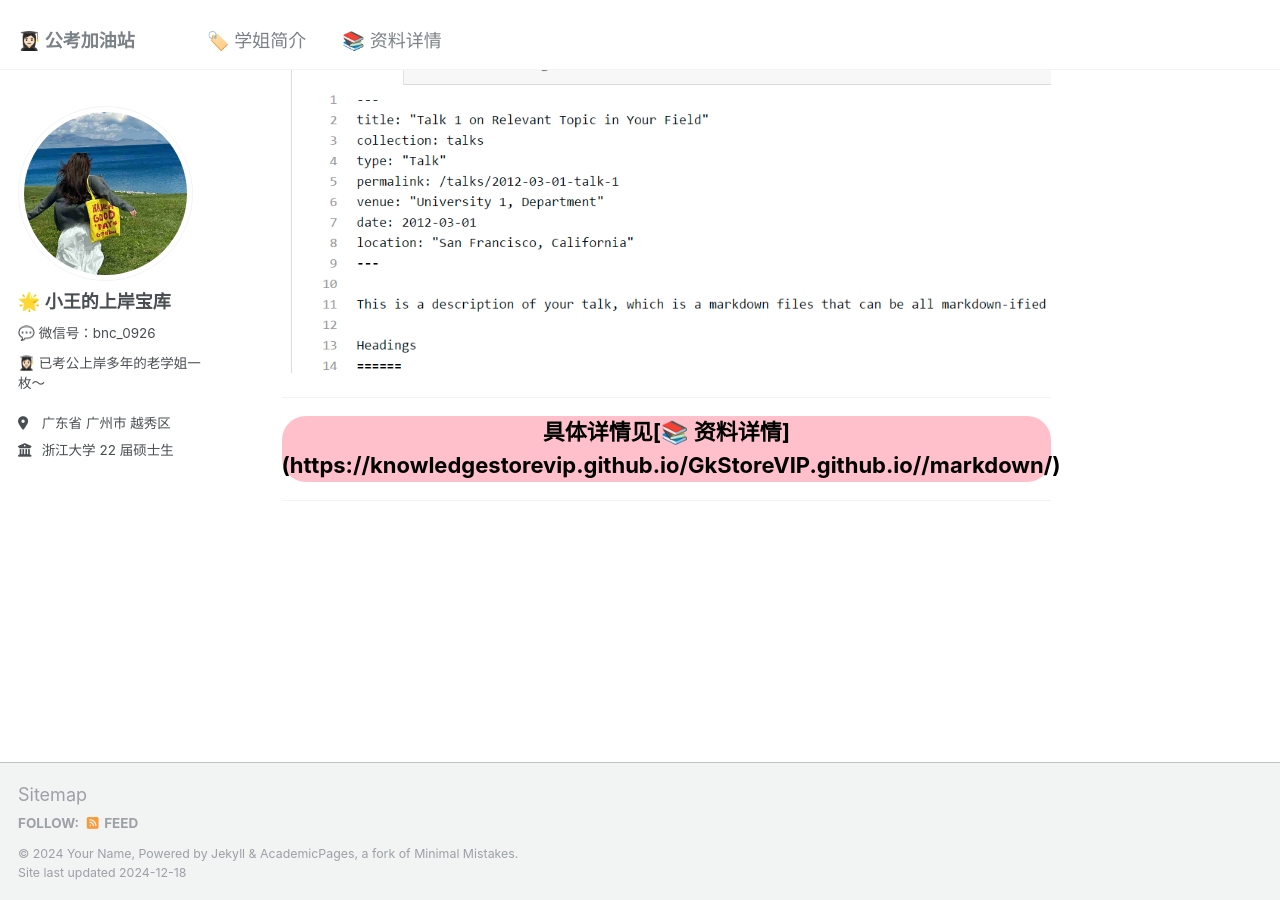
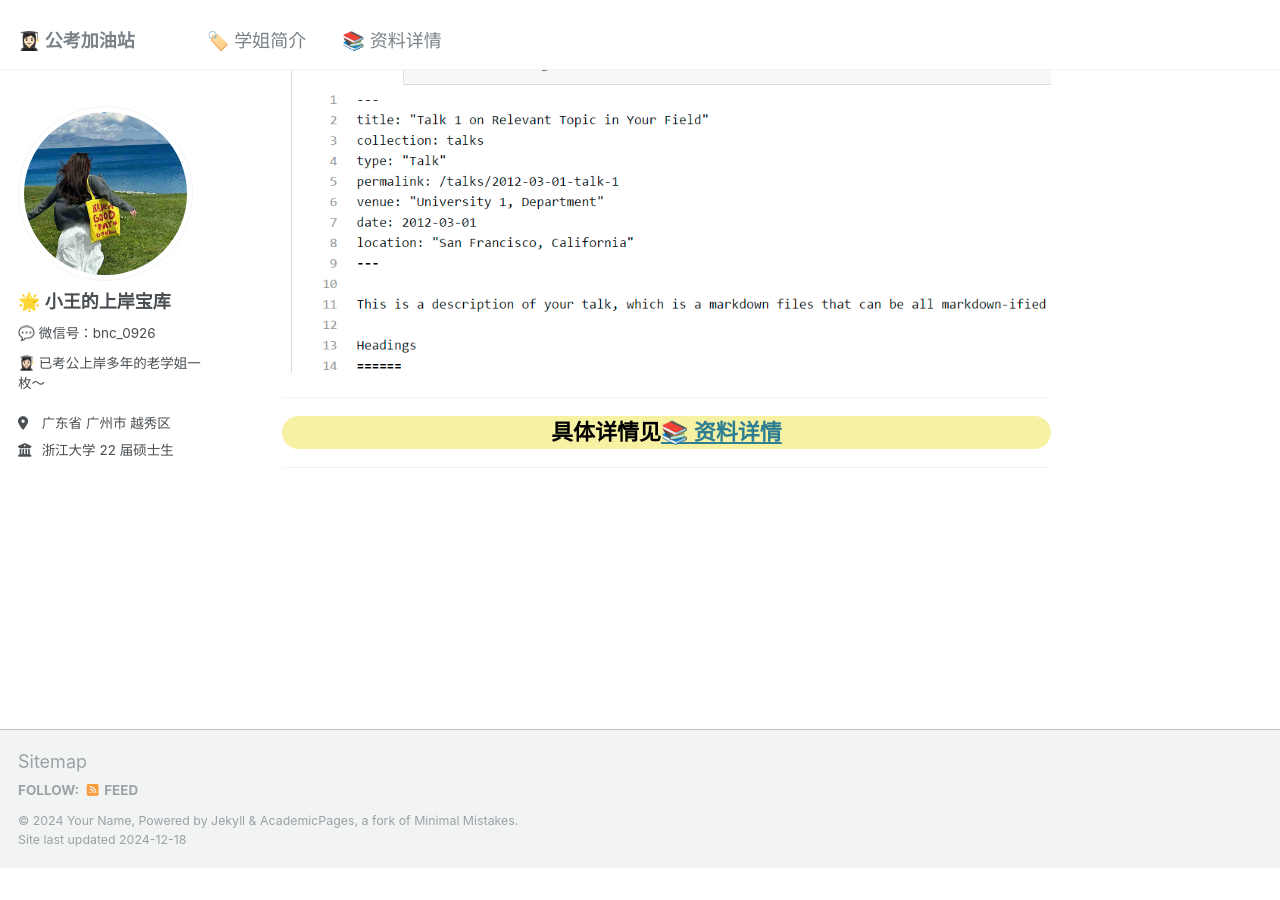
Before and after one commit to KnowledgeStoreVIP/GkStoreVIP.github.io, a Jekyll site: the page built from _pages/about.md, in a window 1280 px wide and 900 px high, scrolled down 956 px. Built offline with Jekyll 4.4.1, drawn with Linux system fonts in a browser that asks for light colours; comment, search, counter and statistics services are not loaded; after the commit the page ends 1823 px from its top, so only the background shows below that.

Commit message:
Update about.md

```diff
--- a/_pages/about.md
+++ b/_pages/about.md
@@ -57,8 +57,8 @@ redirect_from:
 
 ------
 
-<div style="text-align: center; font-size: 22px; background-color: #FFC0CB; color: black; font-weight: bold; border-radius: 24px;">
-具体详情见[📚 资料详情](https://knowledgestorevip.github.io/GkStoreVIP.github.io//markdown/)
+<div style="text-align: center; font-size: 22px; background-color: #F6F1A3; color: black; font-weight: bold; border-radius: 24px;">
+  具体详情见<a href="https://knowledgestorevip.github.io/GkStoreVIP.github.io//markdown/" target="_blank">📚 资料详情</a>
 </div>
 
 ------
```
